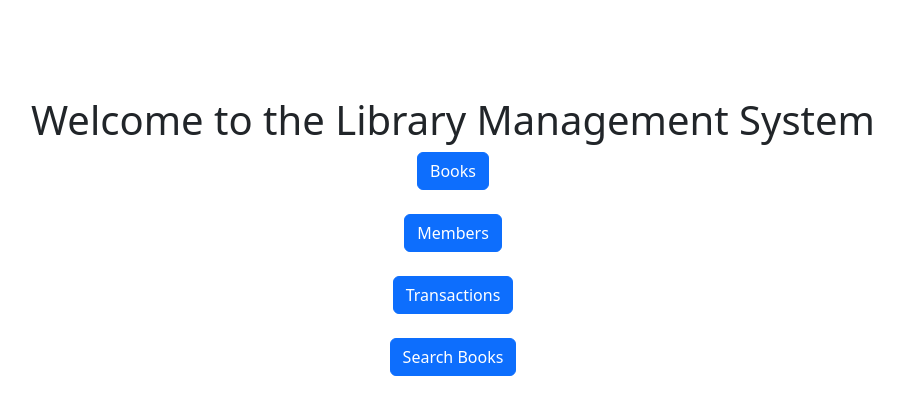
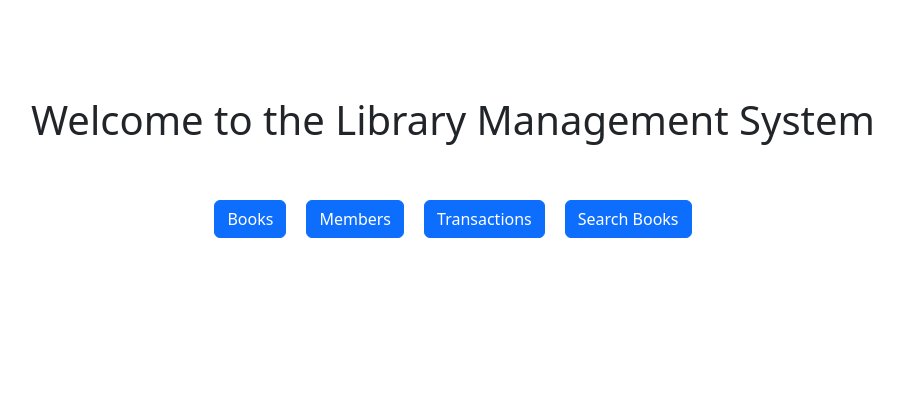
Before and after one commit to kireeti2112/library-management-system, a Flask app: page / in a window 1280 px wide. Shown: the part 56-471 px from the top of the page, without its empty margins (187-1090 px from the left). Run offline with Flask 3, Linux system fonts and the light colour scheme.

Commit message:
final changes

```diff
--- a/templates/add_members.html
+++ b/templates/add_members.html
@@ -4,6 +4,7 @@
 
 {% block content %}
 <center>
+    <h2>Enter details of the member to be added</h2>
 <form method = 'POST'>
     <table >
         <tr>
--- a/templates/index.html
+++ b/templates/index.html
@@ -5,7 +5,9 @@
 {% block content %}
     <h1>Welcome to the Library Management System</h1>
 
-    <div class="d-flex align-items-center justify-content-center flex-column min-vh-50 " style ="top: 20%;">
+    <br><br>
+
+    <div class="d-flex align-items-center justify-content-center flex-row min-vh-50 " style="top: 20%; gap: 10px;">
         <button onclick="window.location.href='{{ url_for('books') }}'" class = "btn btn-primary">Books</button><br>
         <button onclick="window.location.href='{{ url_for('members') }}'" class = "btn btn-primary">Members</button><br>
         <button onclick="window.location.href='{{ url_for('transactions') }}'" class = "btn btn-primary">Transactions</button><br>
--- a/templates/return_book.html
+++ b/templates/return_book.html
@@ -3,7 +3,7 @@
 {% block title %} Return Book {% endblock %}
 
 {% block content %}
-
+<h2>Return Book</h2>
 <div class = "container mt-5">
     <table class = "table table-hover table-stripped">
         <thead>
```
